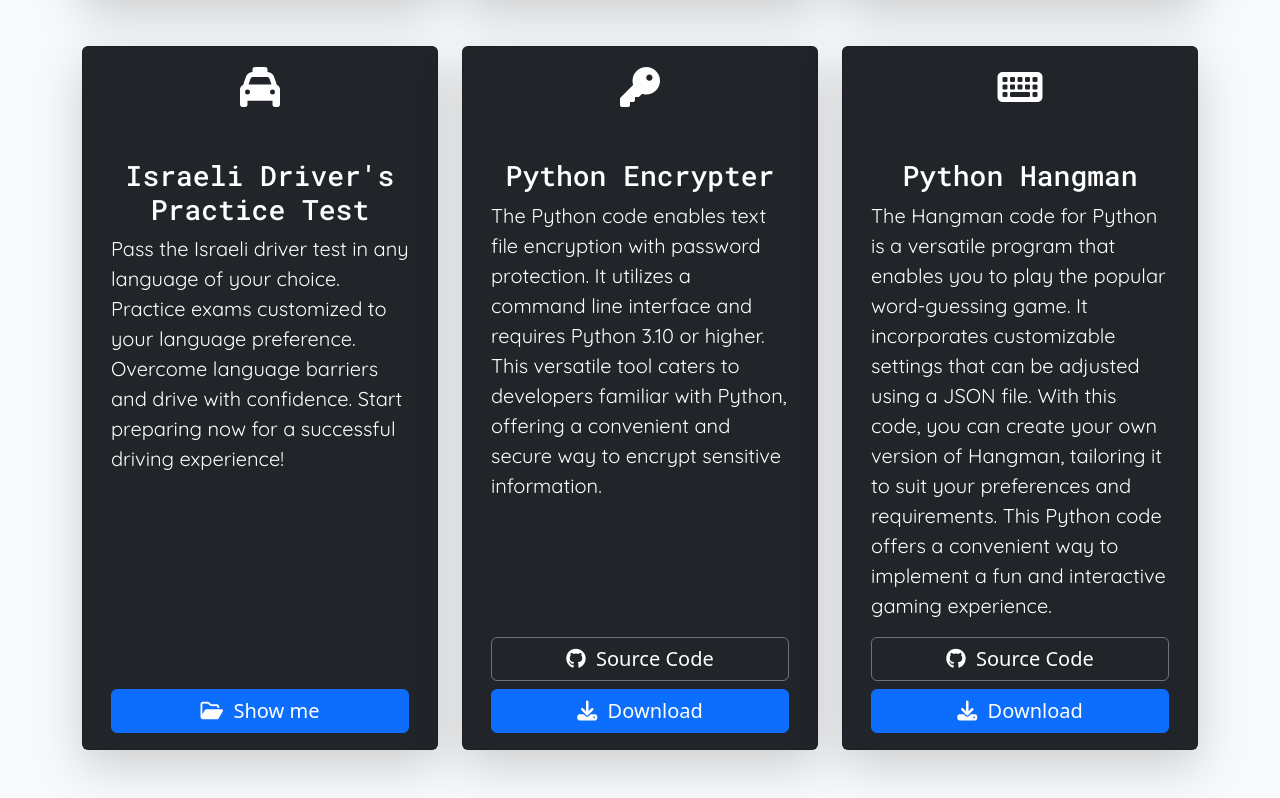
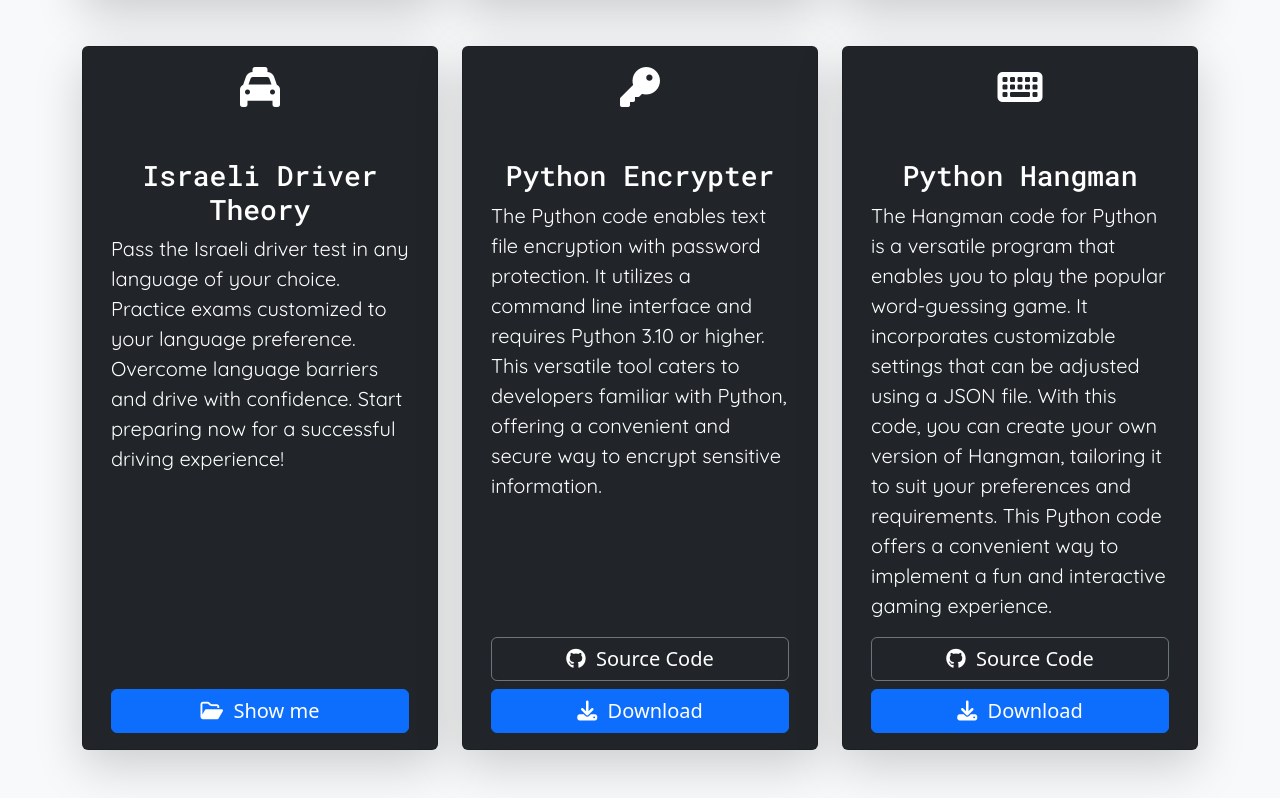
Before and after one commit to Oded2/Code-Vault, a SvelteKit app: page / in a window 1280 px wide. Shown: the part 1157-1955 px from the top of the page. Built offline with nearby package versions, Linux system fonts and the light colour scheme; a web font is replaced by a local one.

Commit message:
Minor changes

```diff
--- a/src/routes/+page.svelte
+++ b/src/routes/+page.svelte
@@ -99,7 +99,7 @@
     <div class="row">
       <HomeCard
         show={filter["html"]}
-        title="Fun Projects"
+        title={hrefs["fun-projects"]["home"]["title"]}
         description="This website offers various features, including a Text Encrypter,
       Text Decrypter, Credit Card Validator, Credit Card Generator,
       and an Image Metadata Viewer. All available in your web browser."
@@ -108,14 +108,14 @@
       />
       <HomeCard
         show={filter["html"]}
-        title="Fun Games"
+        title={hrefs["fun-games"]["home"]["title"]}
         description="Discover a collection of fun browser games! No downloads required. Enjoy HTML, CSS, and JavaScript creations, all playable directly in your browser."
         icon="gamepad"
         mainLink={hrefs["fun-games"]["home"]["link"]}
       />
       <HomeCard
         show={filter["html"] || filter["python"]}
-        title="AstroFetch"
+        title={hrefs["astrofetch"]["home"]["title"]}
         description="AstroFetch is a versatile tool that retrieves the astronomy
         picture of the day within a specified date range. It comes in
         two versions: a Python version for image downloads and a
@@ -131,7 +131,7 @@
       />
       <HomeCard
         show={filter["html"]}
-        title="Israeli Driver's Practice Test"
+        title={hrefs["israeli-driver-test"]["home"]["title"]}
         description="Pass the Israeli driver test in any language of your choice. Practice exams customized to your language preference. Overcome language barriers and drive with confidence. Start preparing now for a successful driving experience!"
         icon="taxi"
         mainLink={hrefs["israeli-driver-test"]["home"]["link"]}
```
